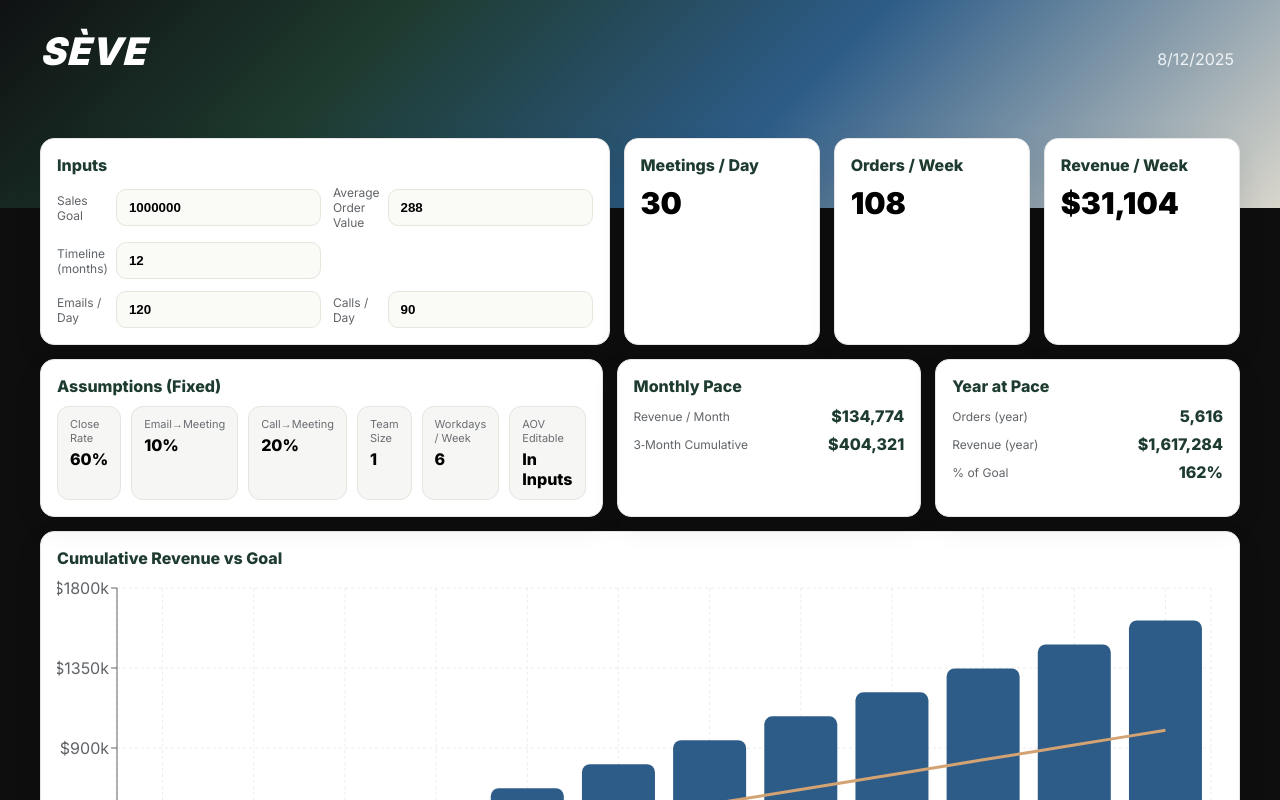
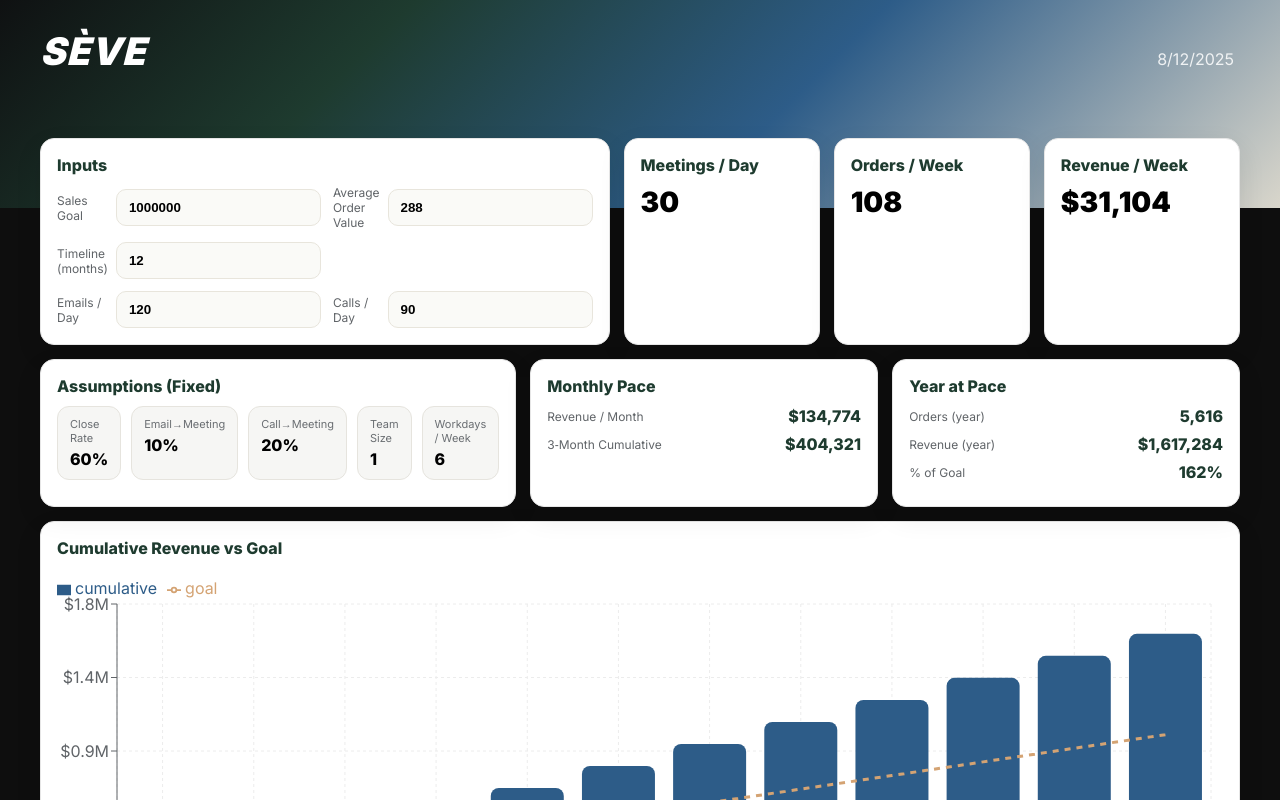
Before and after one commit to cocosteez/seve-dashboard, a Next.js app: page / in a window 1280 px wide. Shown: the top 800 px of the page. Built offline with nearby package versions, Linux system fonts and the light colour scheme.

Commit message:
Update page.tsx

```diff
--- a/app/page.tsx
+++ b/app/page.tsx
@@ -1,6 +1,6 @@
 "use client";
 
-import { useEffect, useMemo, useState } from "react";
+import { useEffect, useMemo, useState, useCallback } from "react";
 import {
   ResponsiveContainer,
   BarChart,
@@ -10,6 +10,7 @@ import {
   Tooltip,
   CartesianGrid,
   Line,
+  Legend,
 } from "recharts";
 
 const brand = {
@@ -61,11 +62,62 @@ function pct(n: number) {
   return (n * 100).toFixed(0) + "%";
 }
 
+/** Numeric input that won't reset while typing */
+function NumericInput({
+  value,
+  onCommit,
+  placeholder,
+}: {
+  value: number;
+  onCommit: (n: number) => void;
+  placeholder?: string;
+}) {
+  const [raw, setRaw] = useState<string>(() => String(value));
+
+  // keep raw in sync if parent changes externally
+  useEffect(() => {
+    setRaw(String(value));
+  }, [value]);
+
+  const commit = useCallback(() => {
+    const cleaned = raw.replace(/,/g, "").trim();
+    const n = cleaned === "" ? 0 : Number(cleaned);
+    onCommit(Number.isFinite(n) ? n : 0);
+    setRaw(
+      (Number.isFinite(n) ? n : 0).toLocaleString(undefined, {
+        maximumFractionDigits: 0,
+      })
+    );
+  }, [raw, onCommit]);
+
+  return (
+    <input
+      value={raw}
+      onChange={(e) => setRaw(e.target.value)}
+      onBlur={commit}
+      onKeyDown={(e) => {
+        if (e.key === "Enter") {
+          (e.target as HTMLInputElement).blur();
+        }
+      }}
+      inputMode="decimal"
+      placeholder={placeholder}
+      style={{
+        border: `1px solid ${brand.stone}`,
+        borderRadius: 10,
+        padding: "10px 12px",
+        background: brand.off,
+        fontWeight: 600,
+      }}
+    />
+  );
+}
+
 export default function Page() {
   const [inp, setInp] = useState<Inputs>(() => {
     if (typeof window === "undefined") return defaults;
     try {
-      const saved = localStorage.getItem("seve.fixed.inputs");
+      const saved = localStorage.getItem("seve.fixed.inputs.v2");
       return saved ? JSON.parse(saved) : defaults;
     } catch {
       return defaults;
@@ -74,7 +126,7 @@ export default function Page() {
 
   useEffect(() => {
     try {
-      localStorage.setItem("seve.fixed.inputs", JSON.stringify(inp));
+      localStorage.setItem("seve.fixed.inputs.v2", JSON.stringify(inp));
     } catch {}
   }, [inp]);
 
@@ -93,11 +145,11 @@ export default function Page() {
     const revenueYear = revenuePerMonth * inp.months;
     const ordersYear = ordersPerWeek * weeks;
 
-    const months = Array.from({ length: inp.months }, (_, i) => i);
+    const monthsArr = Array.from({ length: inp.months }, (_, i) => i);
     const monthlyGoal = inp.salesGoal / inp.months;
 
     let cum = 0;
-    const data = months.map((i) => {
+    const data = monthsArr.map((i) => {
       cum += revenuePerMonth;
       const goalCum = monthlyGoal * (i + 1);
       const label = new Date(2000, i, 1).toLocaleString(undefined, {
@@ -106,15 +158,21 @@ export default function Page() {
       return { name: label, cumulative: Math.round(cum), goal: Math.round(goalCum) };
     });
 
+    const maxY = Math.max(...data.map((r) => Math.max(r.cumulative, r.goal)));
+    const yFormat =
+      maxY >= 1_000_000
+        ? (v: number) => "$" + (v / 1_000_000).toFixed(1) + "M"
+        : (v: number) => "$" + (v / 1000).toFixed(0) + "k";
+
     return {
       meetingsPerDay,
-      meetingsPerWeekTeam,
       ordersPerWeek,
-      ordersYear,
       revenuePerWeek,
       revenuePerMonth,
       revenueYear,
+      ordersYear,
       data,
+      yFormat,
     };
   }, [inp]);
 
@@ -148,11 +206,11 @@ export default function Page() {
   const InputField = ({
     label,
     value,
-    onChange,
+    onCommit,
   }: {
     label: string;
     value: number;
-    onChange: (n: number) => void;
+    onCommit: (n: number) => void;
   }) => (
     <div
       style={{
@@ -163,18 +221,7 @@ export default function Page() {
       }}
     >
       <div style={{ color: brand.slate, fontSize: 12 }}>{label}</div>
-      <input
-        value={String(value)}
-        onChange={(e) => onChange(Number(e.target.value || 0))}
-        inputMode="decimal"
-        style={{
-          border: `1px solid ${brand.stone}`,
-          borderRadius: 10,
-          padding: "10px 12px",
-          background: brand.off,
-          fontWeight: 600,
-        }}
-      />
+      <NumericInput value={value} onCommit={onCommit} />
     </div>
   );
 
@@ -196,13 +243,13 @@ export default function Page() {
 
   return (
     <div style={{ maxWidth: 1200, margin: "0 auto", padding: "0 18px 28px" }}>
-      {/* row: inputs + KPIs */}
+      {/* Top row: Inputs (wide) → KPI1 → KPI2 → KPI3 (sequenced L→R) */}
       <div
         style={{
           display: "grid",
-          gridTemplateColumns: "1.4fr 1fr 1fr 1fr",
+          gridTemplateColumns: "1.6fr 1fr 1fr 1fr",
           gap: 14,
-          marginTop: -40,
+          marginTop: -44,
         }}
       >
         <Card title="Inputs">
@@ -216,67 +263,58 @@ export default function Page() {
             <InputField
               label="Sales Goal"
               value={inp.salesGoal}
-              onChange={(v) => setInp((s) => ({ ...s, salesGoal: v }))}
+              onCommit={(v) => setInp((s) => ({ ...s, salesGoal: v }))}
             />
             <InputField
               label="Average Order Value"
               value={inp.aov}
-              onChange={(v) => setInp((s) => ({ ...s, aov: v }))}
+              onCommit={(v) => setInp((s) => ({ ...s, aov: v }))}
             />
             <InputField
               label="Timeline (months)"
               value={inp.months}
-              onChange={(v) => setInp((s) => ({ ...s, months: v }))}
+              onCommit={(v) => setInp((s) => ({ ...s, months: v }))}
             />
             <div />
             <InputField
               label="Emails / Day"
               value={inp.emailsPerDay}
-              onChange={(v) => setInp((s) => ({ ...s, emailsPerDay: v }))}
+              onCommit={(v) => setInp((s) => ({ ...s, emailsPerDay: v }))}
             />
             <InputField
               label="Calls / Day"
               value={inp.callsPerDay}
-              onChange={(v) => setInp((s) => ({ ...s, callsPerDay: v }))}
+              onCommit={(v) => setInp((s) => ({ ...s, callsPerDay: v }))}
             />
           </div>
         </Card>
 
         <Card title="Meetings / Day">
-          <div style={{ fontSize: 30, fontWeight: 900 }}>{Number(d.meetingsPerDay.toFixed(2)).toLocaleString()}</div>
+          <div style={{ fontSize: 28, fontWeight: 900 }}>
+            {Number(d.meetingsPerDay.toFixed(2)).toLocaleString()}
+          </div>
         </Card>
         <Card title="Orders / Week">
-          <div style={{ fontSize: 30, fontWeight: 900 }}>{Math.round(d.ordersPerWeek).toLocaleString()}</div>
+          <div style={{ fontSize: 28, fontWeight: 900 }}>
+            {Math.round(d.ordersPerWeek).toLocaleString()}
+          </div>
         </Card>
         <Card title="Revenue / Week">
-          <div style={{ fontSize: 30, fontWeight: 900 }}>{money(d.revenuePerWeek)}</div>
+          <div style={{ fontSize: 28, fontWeight: 900 }}>{money(d.revenuePerWeek)}</div>
         </Card>
       </div>
 
-      {/* row: fixed assumptions + monthly + yearly */}
+      {/* Second row: Assumptions → Monthly → Year */}
       <div
         style={{
           display: "grid",
-          gridTemplateColumns: "1.2fr 1fr 1fr",
+          gridTemplateColumns: "1.3fr 1fr 1fr",
           gap: 14,
           marginTop: 14,
         }}
       >
         <Card title="Assumptions (Fixed)">
-          <div
-            style={{
-              display: "grid",
-              gridTemplateColumns: "repeat(6, 1fr)",
-              gap: 10,
-            }}
-          >
-            <MiniBadge label="Close Rate" value={pct(LOCK.closeRate)} />
-            <MiniBadge label="Email→Meeting" value={pct(LOCK.emailToMeeting)} />
-            <MiniBadge label="Call→Meeting" value={pct(LOCK.callToMeeting)} />
-            <MiniBadge label="Team Size" value={String(LOCK.team)} />
-            <MiniBadge label="Workdays / Week" value={String(LOCK.workdays)} />
-            <MiniBadge label="AOV Editable" value="In Inputs" />
-          </div>
+          <Assumptions />
         </Card>
 
         <Card title="Monthly Pace">
@@ -302,25 +340,37 @@ export default function Page() {
         </Card>
       </div>
 
-      {/* chart */}
+      {/* Chart */}
       <Card title="Cumulative Revenue vs Goal" style={{ marginTop: 14 }}>
         <div style={{ height: 360 }}>
           <ResponsiveContainer width="100%" height="100%">
             <BarChart data={d.data} margin={{ top: 10, right: 12, left: 0, bottom: 0 }}>
               <CartesianGrid strokeDasharray="3 3" stroke={brand.grid} />
               <XAxis dataKey="name" stroke={brand.slate} />
-              <YAxis
-                stroke={brand.slate}
-                tickFormatter={(v) => "$" + (v / 1000).toFixed(0) + "k"}
+              <YAxis stroke={brand.slate} tickFormatter={d.yFormat as any} />
+              <Tooltip
+                formatter={(v: any, n: any) =>
+                  [`${money(Number(v))}`, n === "cumulative" ? "Cumulative Revenue" : "Goal"]
+                }
               />
-              <Tooltip formatter={(v: any) => money(Number(v))} />
+              <Legend
+                verticalAlign="top"
+                align="left"
+                wrapperStyle={{ paddingBottom: 6 }}
+                payload={[
+                  { value: "Cumulative Revenue", type: "rect", color: brand.deepBlue, id: "cum" },
+                  { value: "Goal", type: "line", color: brand.gold, id: "goal" },
+                ]}
+              />
               <Bar dataKey="cumulative" fill={brand.deepBlue} radius={[8, 8, 0, 0]} />
               <Line
                 type="monotone"
                 dataKey="goal"
                 stroke={brand.gold}
+                strokeDasharray="6 6"
                 strokeWidth={3}
                 dot={false}
+                activeDot={{ r: 4 }}
               />
             </BarChart>
           </ResponsiveContainer>
@@ -330,11 +380,8 @@ export default function Page() {
   );
 }
 
-// small pill stat used inside Assumptions card
-function MiniBadge({ label, value }: { label: string; value: string }) {
-  return (
-    <div
-      style={{
+function Assumptions() {
+  const rowStyle: React.CSSProperties = {
     background: "#F6F6F4",
     border: "1px solid #E6E4DE",
     borderRadius: 12,
@@ -342,10 +389,23 @@ function MiniBadge({ label, value }: { label: string; value: string }) {
     display: "flex",
     flexDirection: "column",
     gap: 4,
-      }}
-    >
-      <div style={{ color: "#6A6E72", fontSize: 11 }}>{label}</div>
-      <div style={{ fontWeight: 800 }}>{value}</div>
+  };
+  const labelStyle: React.CSSProperties = { color: "#6A6E72", fontSize: 11 };
+
+  const Item = ({ k, v }: { k: string; v: string }) => (
+    <div style={rowStyle}>
+      <div style={labelStyle}>{k}</div>
+      <div style={{ fontWeight: 800 }}>{v}</div>
+    </div>
+  );
+
+  return (
+    <div style={{ display: "grid", gridTemplateColumns: "repeat(5, 1fr)", gap: 10 }}>
+      <Item k="Close Rate" v="60%" />
+      <Item k="Email→Meeting" v="10%" />
+      <Item k="Call→Meeting" v="20%" />
+      <Item k="Team Size" v="1" />
+      <Item k="Workdays / Week" v="6" />
     </div>
   );
 }
```
Lines whose indentation alone changed are shown as unchanged.
